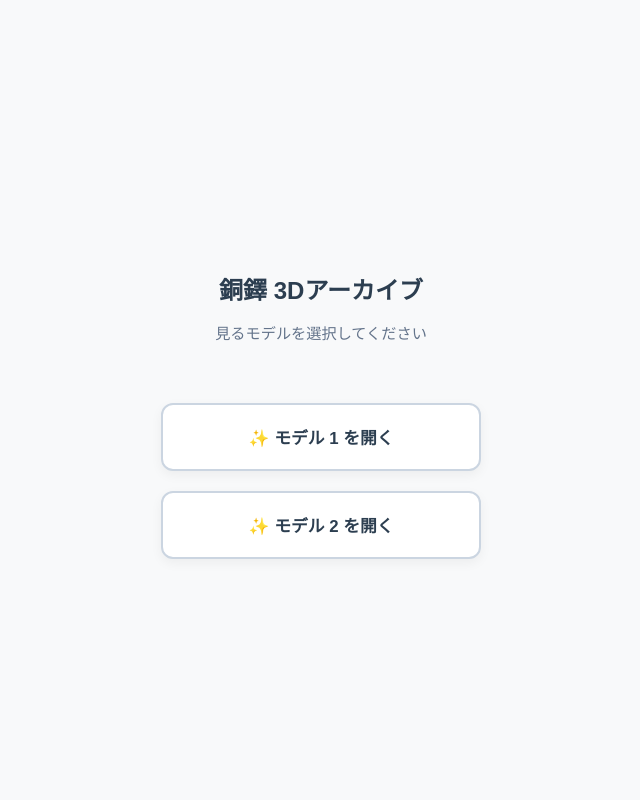
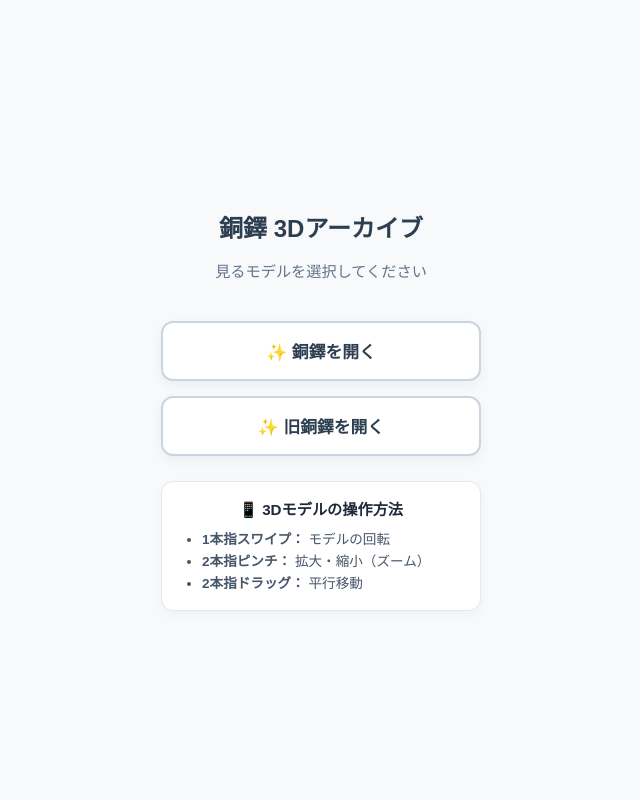
Before and after one commit to OU42823/doki, a Flask app: page / in a window 1280 px wide. Shown: the whole page, without its empty margins (319-959 px from the left). Run offline with Flask 3, Linux system fonts and the light colour scheme.

Commit message:
56回目のコミット

```diff
--- a/templates/doutaku.html
+++ b/templates/doutaku.html
@@ -5,18 +5,28 @@
     <meta name="viewport" content="width=device-width, initial-scale=1.0">
     <title>銅鐸 3Dアーカイブ - 選択</title>
     <style>
-        body { margin: 0; font-family: sans-serif; background-color: #f8f9fa; color: #333; display: flex; flex-direction: column; align-items: center; justify-content: center; min-height: 100vh; }
-        header { padding: 30px; text-align: center; }
+        body { margin: 0; font-family: sans-serif; background-color: #f8f9fa; color: #333; display: flex; flex-direction: column; align-items: center; justify-content: center; min-height: 100vh; padding: 20px; box-sizing: border-box; }
+        header { padding: 20px; text-align: center; }
         h1 { margin: 0; font-size: 1.5rem; color: #2c3e50; }
-        p { color: #64748b; font-size: 0.95rem; text-align: center; margin-bottom: 30px; }
-        .menu-container { display: flex; flex-direction: column; gap: 20px; width: 85%; max-width: 320px; }
+        p { color: #64748b; font-size: 0.95rem; text-align: center; margin-bottom: 20px; }
+
+        .menu-container { display: flex; flex-direction: column; gap: 15px; width: 100%; max-width: 320px; margin-bottom: 25px; }
         .select-btn {
             background-color: #ffffff; color: #2c3e50; text-decoration: none;
-            border: 2px solid #cbd5e1; border-radius: 12px; padding: 20px;
+            border: 2px solid #cbd5e1; border-radius: 12px; padding: 16px;
             font-size: 1.05rem; font-weight: bold; text-align: center;
             box-shadow: 0 4px 12px rgba(0,0,0,0.05); transition: all 0.2s ease;
         }
         .select-btn:hover { background-color: #3498db; color: white; border-color: #3498db; }
+
+        /* 操作説明カードのスタイル */
+        .instructions {
+            background: #ffffff; border: 1px solid #e2e8f0; border-radius: 12px;
+            padding: 15px 20px; width: 100%; max-width: 320px; box-sizing: border-box;
+            box-shadow: 0 4px 12px rgba(0,0,0,0.03);
+        }
+        .instructions h3 { margin: 0 0 10px 0; font-size: 0.95rem; color: #1e293b; text-align: center; }
+        .instructions ul { margin: 0; padding-left: 20px; font-size: 0.85rem; color: #475569; line-height: 1.6; }
     </style>
 </head>
 <body>
@@ -24,9 +34,20 @@
         <h1>銅鐸 3Dアーカイブ</h1>
         <p>見るモデルを選択してください</p>
     </header>
+
     <div class="menu-container">
-        <a href="{{ url_for('model1') }}" class="select-btn">✨ モデル 1 を開く</a>
-        <a href="{{ url_for('model2') }}" class="select-btn">✨ モデル 2 を開く</a>
+        <a href="{{ url_for('model1') }}" class="select-btn">✨ 銅鐸を開く</a>
+        <a href="{{ url_for('model2') }}" class="select-btn">✨ 旧銅鐸を開く</a>
+    </div>
+
+    <!-- 操作方法の説明 -->
+    <div class="instructions">
+        <h3>📱 3Dモデルの操作方法</h3>
+        <ul>
+            <li><strong>1本指スワイプ：</strong> モデルの回転</li>
+            <li><strong>2本指ピンチ：</strong> 拡大・縮小（ズーム）</li>
+            <li><strong>2本指ドラッグ：</strong> 平行移動</li>
+        </ul>
     </div>
 </body>
 </html>
--- a/templates/doutaku1.html
+++ b/templates/doutaku1.html
@@ -3,7 +3,7 @@
 <head>
     <meta charset="UTF-8">
     <meta name="viewport" content="width=device-width, initial-scale=1.0">
-    <title>銅鐸 モデル 1</title>
+    <title>銅鐸</title>
     <script type="module" src="https://ajax.googleapis.com/ajax/libs/model-viewer/3.4.0/model-viewer.min.js"></script>
     <style>
         body { margin: 0; font-family: sans-serif; background-color: #1e293b; color: #fff; height: 100vh; display: flex; flex-direction: column; overflow: hidden; }
--- a/templates/doutaku2.html
+++ b/templates/doutaku2.html
@@ -3,7 +3,7 @@
 <head>
     <meta charset="UTF-8">
     <meta name="viewport" content="width=device-width, initial-scale=1.0">
-    <title>銅鐸 モデル 2</title>
+    <title>旧銅鐸</title>
     <script type="module" src="https://ajax.googleapis.com/ajax/libs/model-viewer/3.4.0/model-viewer.min.js"></script>
     <style>
         body { margin: 0; font-family: sans-serif; background-color: #1e293b; color: #fff; height: 100vh; display: flex; flex-direction: column; overflow: hidden; }
```
